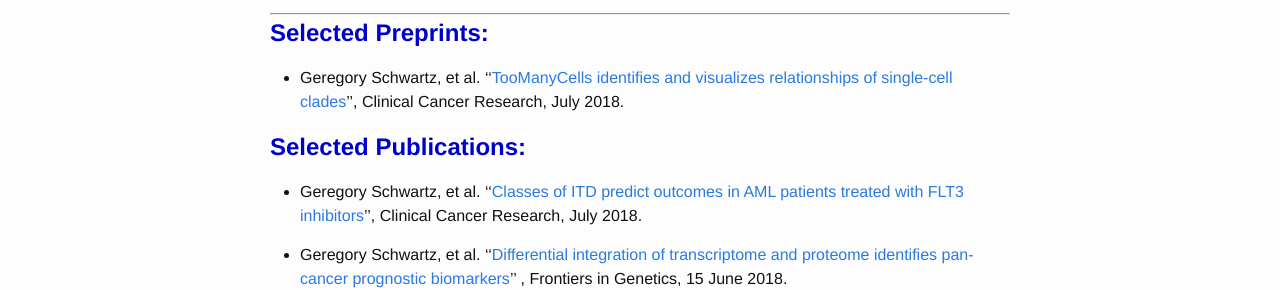
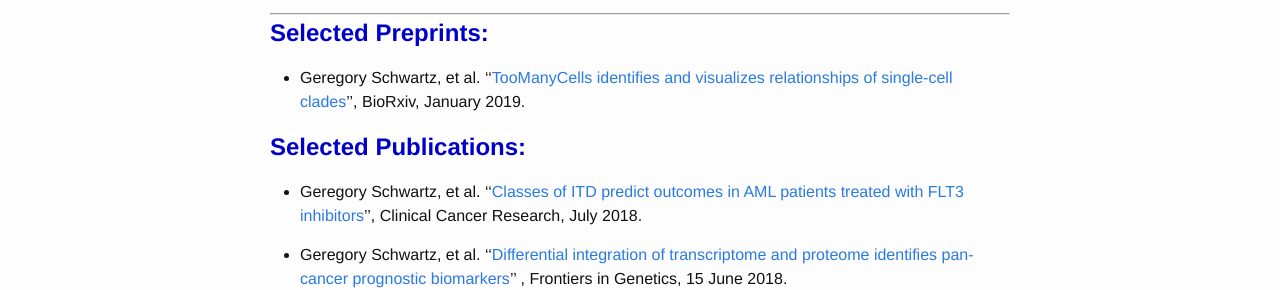
Before and after one commit to faryabib/faryabib.github.io, a Jekyll site: the page built from publications.md, in a window 1280 px wide. Shown: the part 260-550 px from the top of the page. Built offline with Jekyll 4.4.1, drawn with Linux system fonts in a browser that asks for light colours.

Commit message:
Update publications.md

```diff
--- a/publications.md
+++ b/publications.md
@@ -11,7 +11,7 @@ permalink: /Publications.html
 ----
 <strong><span style="font-size: 1.5em; font-weight: bold; color: #0000cc; background-color: #ffffff"> Selected Preprints:</span><strong>
 
-+ Geregory Schwartz, et al. ''[TooManyCells identifies and visualizes relationships of single-cell clades](http://biorxiv.org/cgi/content/short/519660v1)'', Clinical Cancer Research, July 2018.
++ Geregory Schwartz, et al. ''[TooManyCells identifies and visualizes relationships of single-cell clades](http://biorxiv.org/cgi/content/short/519660v1)'', BioRxiv, January 2019.
 
 <strong><span style="font-size: 1.5em; font-weight: bold; color: #0000cc; background-color: #ffffff"> Selected Publications:</span><strong>
 
```
